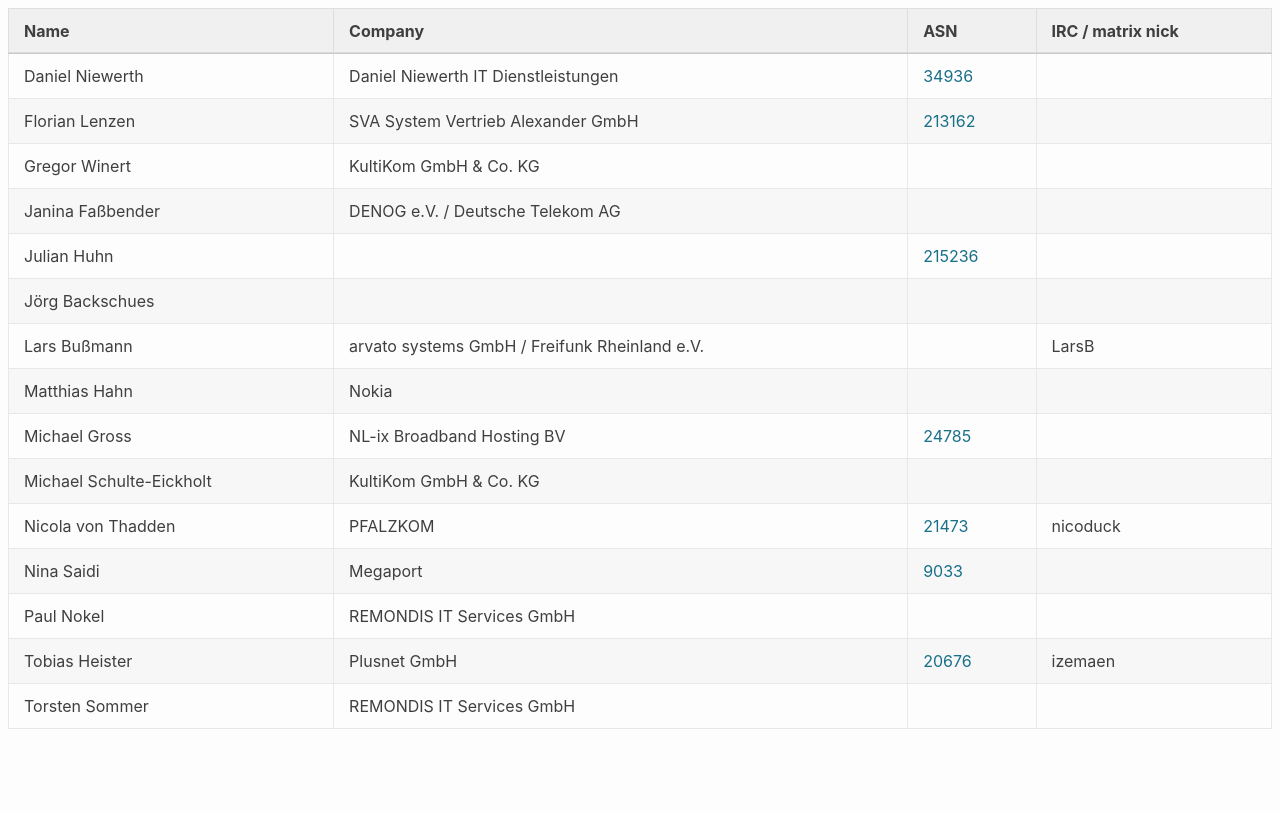
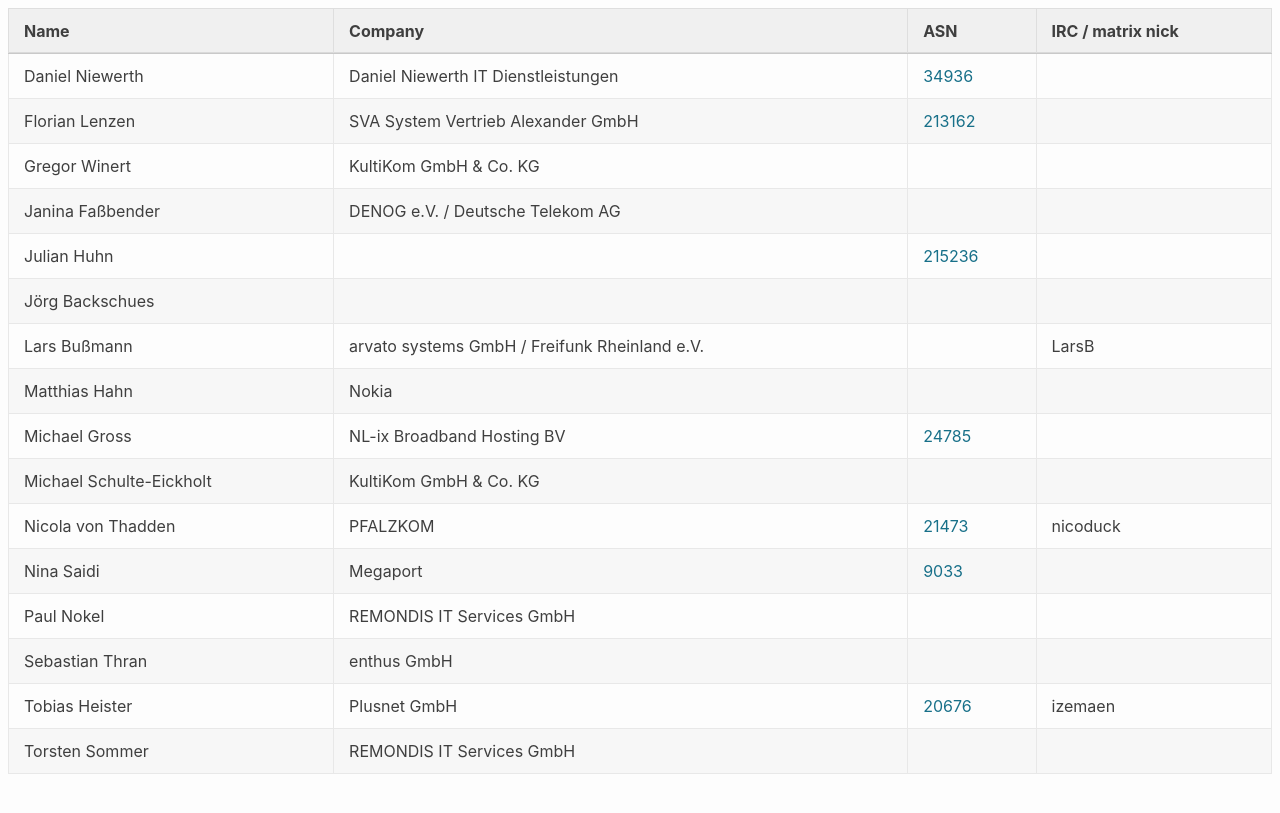
Before and after one commit to denog/pretix-attendeelist, a Jekyll site: the page built from denogmeetup25-02/index.markdown, in a window 1280 px wide. Shown: the top 813 px of the page. Built offline with Jekyll 4.4.1, drawn with Linux system fonts in a browser that asks for light colours.

Commit message:
Latest data: Tue Jan 28 16:48:17 UTC 2025

```diff
--- a/_data/attendees_denogmeetup25-02.json
+++ b/_data/attendees_denogmeetup25-02.json
@@ -78,6 +78,12 @@
     "asn": null
   },
   {
+    "name": "Sebastian Thran",
+    "company": "enthus GmbH",
+    "irc": null,
+    "asn": null
+  },
+  {
     "name": "Tobias Heister",
     "company": "Plusnet GmbH",
     "irc": "izemaen",
```
